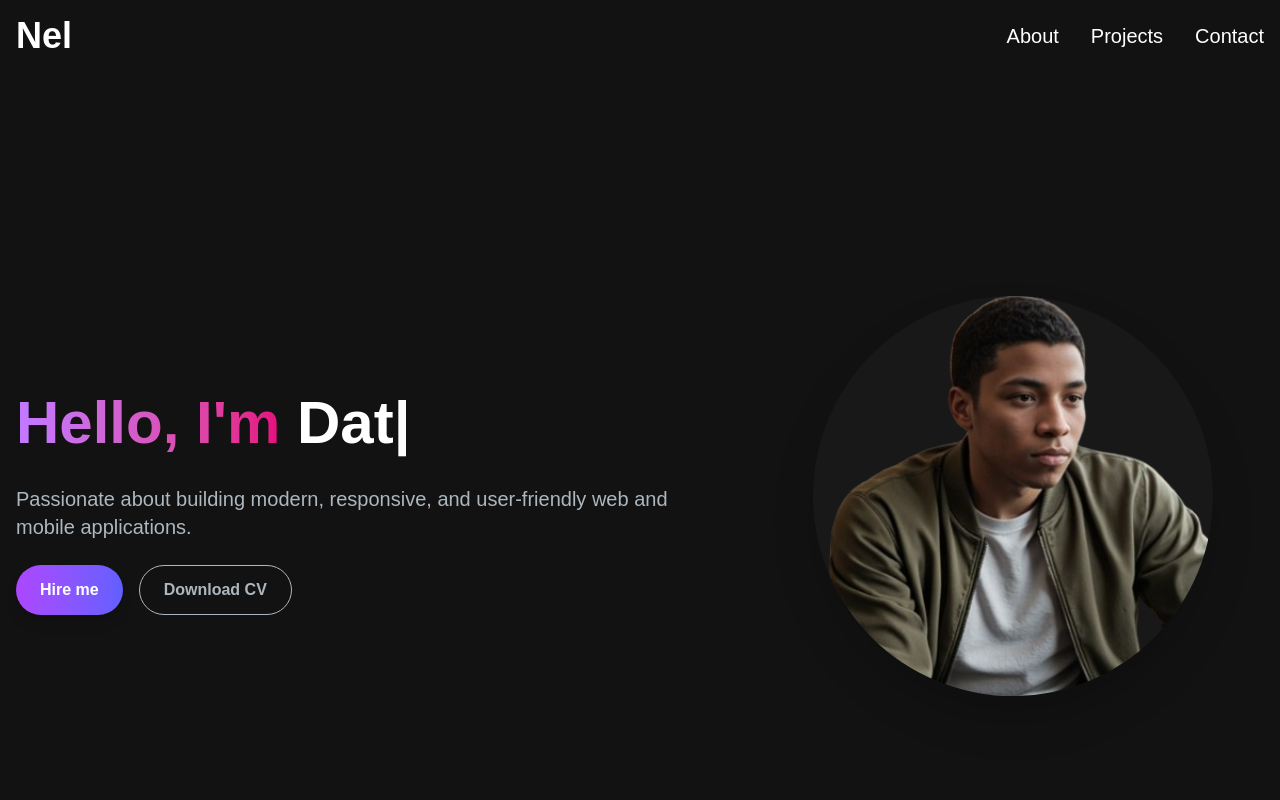
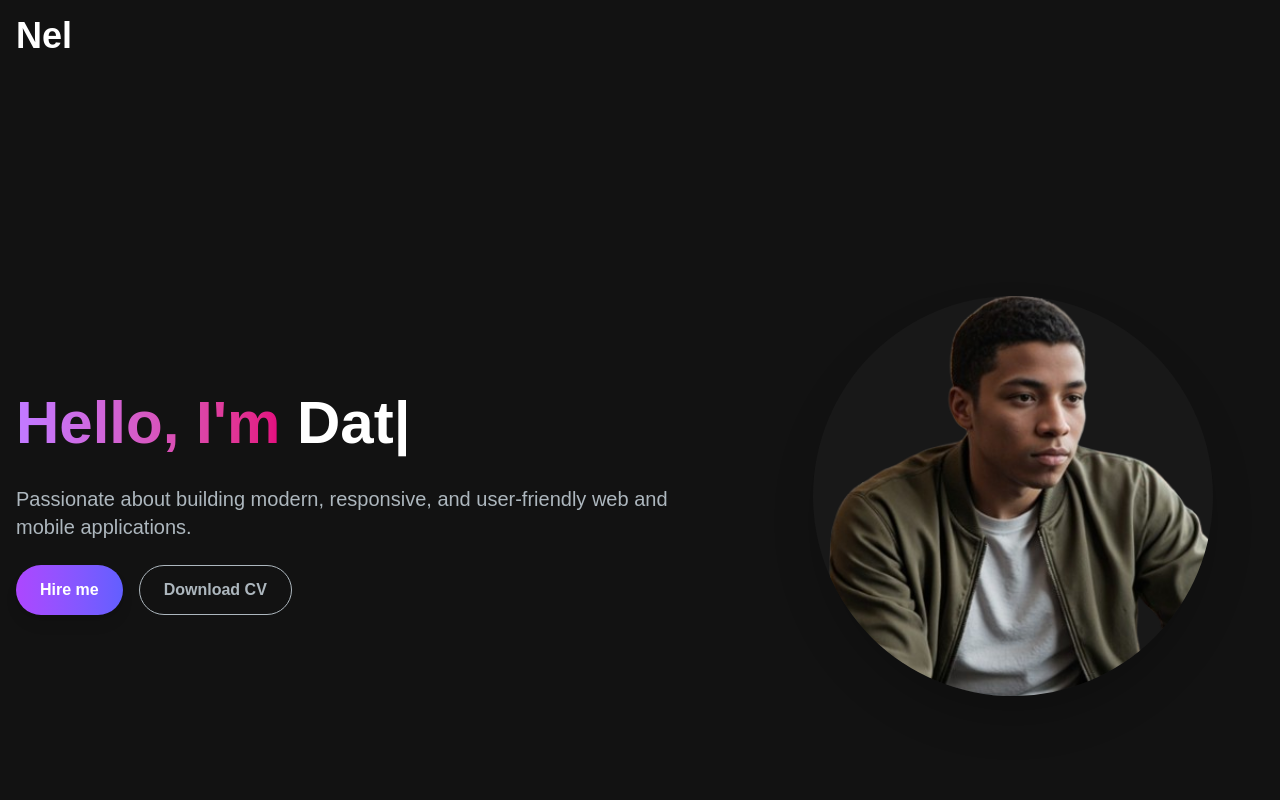
Before and after one commit to Nelboy10/portfolio, a Next.js app: page / in a window 1280 px wide. Shown: the top 800 px of the page. Built offline with nearby package versions, Linux system fonts and the light colour scheme.

Commit message:
mis a jour

```diff
--- a/app/components/Navbar.tsx
+++ b/app/components/Navbar.tsx
@@ -2,7 +2,6 @@
 
 import React, { useState } from "react";
 import Link from "next/link";
-import Navlink from "./Navlink";
 import { Bars3Icon, XMarkIcon } from "@heroicons/react/24/solid";
 
 const navlinks = [
@@ -45,16 +44,7 @@ const Navbar = () => {
           </button>
         </div>
 
-        {/* Menu desktop */}
-        <div className="hidden md:block">
-          <ul className="flex space-x-8">
-            {navlinks.map((link, index) => (
-              <li key={index}>
-                <Navlink href={link.path} title={link.title} />
-              </li>
-            ))}
-          </ul>
-        </div>
+
       </div>
 
       {/* Menu mobile */}
@@ -63,11 +53,7 @@ const Navbar = () => {
           <ul className="flex flex-col space-y-4">
             {navlinks.map((link, index) => (
               <li key={index}>
-                <Navlink
-                  href={link.path}
-                  title={link.title}
 
-                />
               </li>
             ))}
           </ul>
```
